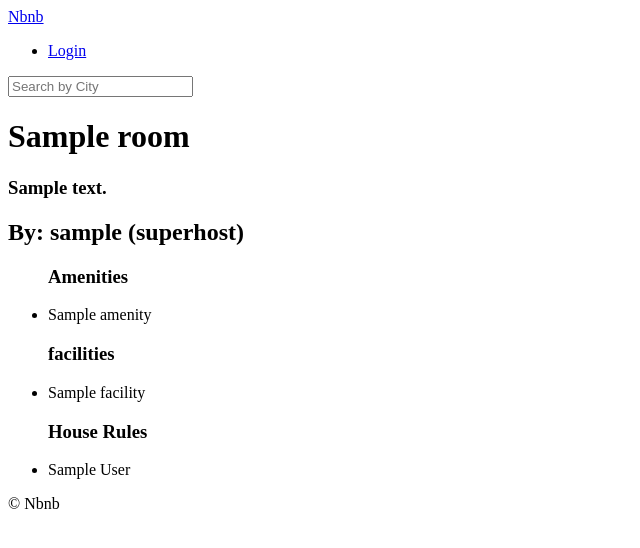
After one commit to riverstack/airbnb-clone, a Django app: page /rooms/1 in a window 1280 px wide. The commit adds this page. Shown: the top 548 px of the page, without its empty margins (0-640 px from the left). Run offline with Django 3.2, Linux system fonts and the light colour scheme; tables that the repository leaves empty hold one stand-in row (values such as "Sample post").

Commit message:
#13.0 Template, Form, Url, Setup

```diff
--- a/config/urls.py
+++ b/config/urls.py
@@ -22,6 +22,7 @@ from django.conf.urls.static import static
 
 urlpatterns = [
     path("", include("core.urls", namespace="core")),
+    path("rooms/", include("rooms.urls", namespace="rooms")),
     path("admin/", admin.site.urls),
 ]
 
--- a/rooms/models.py
+++ b/rooms/models.py
@@ -1,4 +1,5 @@
 from django.db import models
+from django.urls import reverse
 from django_countries.fields import CountryField
 from core import models as core_models
 
@@ -103,6 +104,9 @@ class Room(core_models.TimeStampedModel):
         self.city = str.capitalize(self.city)
         super().save(*args, **kwargs)
 
+    def get_absolute_url(self):
+        return reverse("rooms:detail", kwargs={"pk": self.pk})
+
     def total_rating(self):
         all_reviews = self.reviews.all()
         all_ratings = 0
--- /dev/null
+++ b/rooms/urls.py
@@ -0,0 +1,9 @@
+from django.urls import path
+from . import views
+
+app_name = "rooms"
+
+urlpatterns = [
+    path("<int:pk>", views.RoomDetail.as_view(), name="detail"),
+    path("search", views.search, name="search"),
+]
--- a/rooms/views.py
+++ b/rooms/views.py
@@ -1,4 +1,6 @@
-from django.views.generic import ListView
+from django.views.generic import ListView, DetailView
+from django.http import Http404
+from django.shortcuts import render
 from . import models
 
 
@@ -7,11 +9,21 @@ class HomeView(ListView):
     """ HomeView Definition """
 
     model = models.Room
-    paginate_by = 10
+    paginate_by = 15
     paginate_orphans = 5
     ordering = "created"
     context_object_name = "rooms"
 
-    def get_context_data(self, **kwarge):
-        context = super().get_context_data(**kwarge)
-        return context
+
+class RoomDetail(DetailView):
+
+    """ RoomDetail Definition """
+
+    model = models.Room
+
+
+def search(request):
+    city = request.GET.get("city")
+    """city = str.capitalize(city)"""
+    print(city)
+    return render(request, "rooms/search.html", {"city" : city})
--- a/templates/partials/header.html
+++ b/templates/partials/header.html
@@ -1,6 +1,9 @@
 <header>
     <a href="/">Nbnb</a>
     <ul>
-        <li><a href="#">Login</a></li>
+        <li><a href="{% url "core:home" %}">Login</a></li>
     </ul>
+    <form method="get" action="{% url "rooms:search" %}">
+        <input name="City" placeholder="Search by City" />
+    </form>
 </header>
--- /dev/null
+++ b/templates/rooms/Room_detail.html
@@ -0,0 +1,36 @@
+{% extends "base.html" %}
+
+{% block page_name %}
+{{room.name}}
+{% endblock page_name %}
+{% block content %}
+<div>
+    <h1>{{room.name}}</h1>
+    <h3>{{room.description}}</h3>
+</div>
+<div>
+    <h2>By: {{room.host.username}}
+        {%if room.host.superhost %}
+        (superhost)
+        {% endif %}
+    </h2>
+    <ul>
+        <h3>Amenities</h3>
+        {% for a in room.amenities.all %}
+        <li>{{a}}</li>
+        {% endfor %}
+    </ul>
+    <ul>
+        <h3>facilities</h3>
+        {% for a in room.facilities.all %}
+        <li>{{a}}</li>
+        {% endfor %}
+    </ul>
+    <ul>
+        <h3>House Rules</h3>
+        {% for a in room.house_rules.all %}
+        <li>{{a}}</li>
+        {% endfor %}
+    </ul>
+</div>
+{% endblock content %}
--- a/templates/rooms/room_list.html
+++ b/templates/rooms/room_list.html
@@ -9,7 +9,7 @@ home
 {{now}}
 
 {%for room in rooms %}
-<h1>{{room.name}} /$ {{room.price}}</h1>
+<h4><a href="{% url "rooms:detail" room.pk %}">{{room.name}} /$ {{room.price}}</a></h4>
 {% endfor %}
 
 
```
Also changed, not shown: templates/404.html (added, +12 -0 lines), templates/rooms/search.html (added, +13 -0 lines).
